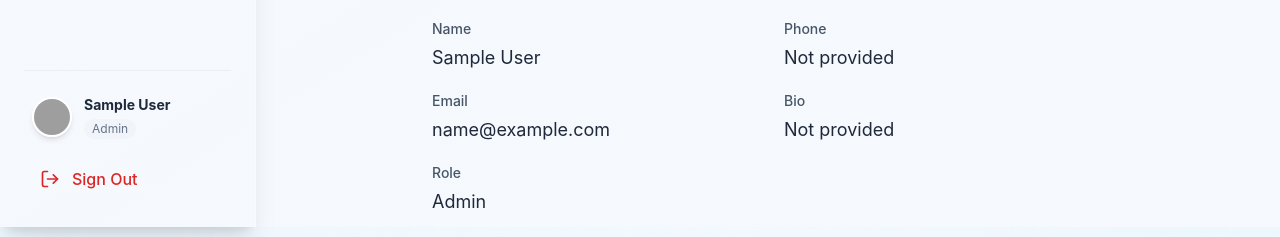
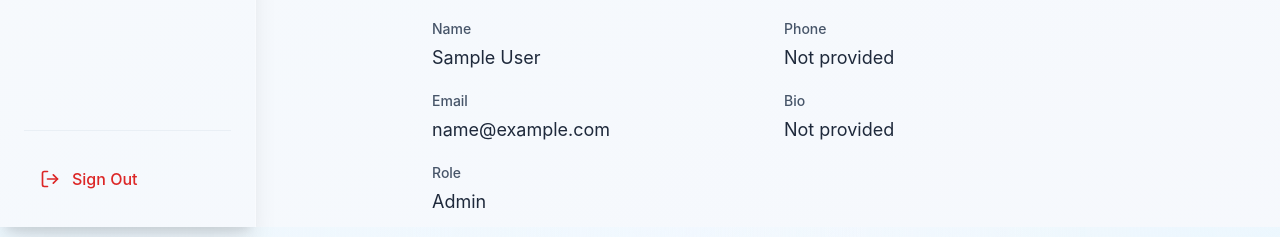
Before and after one commit to MarioSitepu/uas-paw-mario-bilang-nama-timnya-sigmaboy-aja-dan-kita-setuju, a React (Vite) app in the folder frontend/: page /app/profile in a window 1280 px wide. Shown: the part 573-810 px from the top of the page. Built offline with nearby package versions, Linux system fonts and the light colour scheme; no server answers; sample sign-in values are in the browser's storage; grey boxes are pictures that could not be loaded.

Commit message:
fix: hide user info on profile page in AppLayout component

```diff
--- a/frontend/src/components/layout/AppLayout.tsx
+++ b/frontend/src/components/layout/AppLayout.tsx
@@ -197,6 +197,8 @@ export const AppLayout: React.FC<AppLayoutProps> = ({ children }) => {
 
           {/* User Info & Logout */}
           <div className="pt-6 border-t border-slate-200/60">
+            {/* Hide user info (photo and name) when on profile page */}
+            {location.pathname !== '/app/profile' && (
               <div className="flex items-center gap-3 mb-4 px-2">
                 <img
                   src={user?.profile_photo_url || user?.photoUrl || `https://i.pravatar.cc/150?img=${user?.id || 1}`}
@@ -211,6 +213,7 @@ export const AppLayout: React.FC<AppLayoutProps> = ({ children }) => {
                   </p>
                 </div>
               </div>
+            )}
             <button
               onClick={handleLogout}
               className="w-full flex items-center gap-3 px-4 py-3 rounded-xl text-red-600 hover:bg-red-50 hover:text-red-700 transition-all font-medium group"
```
Lines whose indentation alone changed are shown as unchanged.
